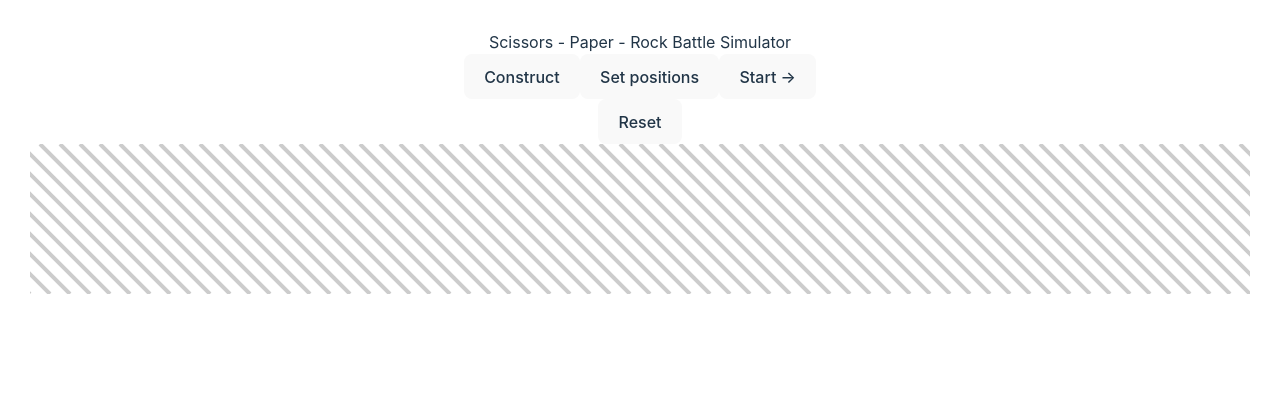
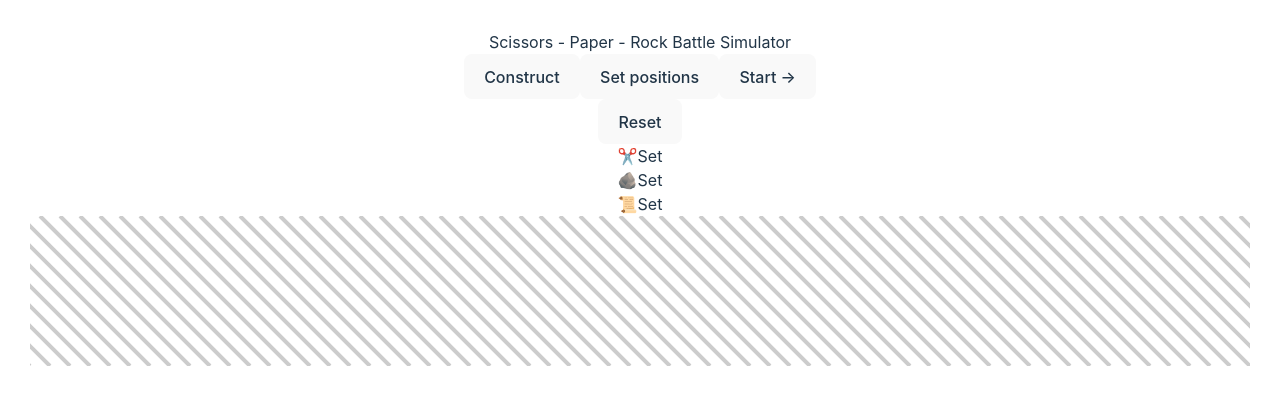
Before and after one commit to MrRomo/scissors-paper-rock, a React (Vite) app: page / in a window 1280 px wide. Shown: the top 404 px of the page. Built offline with nearby package versions, Linux system fonts and the light colour scheme.

Commit message:
faet: add set positions

```diff
--- a/src/components/molecules/Canva.tsx
+++ b/src/components/molecules/Canva.tsx
@@ -1,75 +1,88 @@
 /* eslint-disable react-hooks/exhaustive-deps */
 
-import { TableContext } from "@providers";
-import { useContext, useEffect, useRef } from "react";
+import { TableContext } from "@providers"
+import { useContext, useEffect, useRef } from "react"
 
 export const Canva = () => {
-    const canvasRef = useRef<HTMLCanvasElement>(null);
-    const { walls, startWall, endWall, stage } = useContext(TableContext)
+    const canvasRef = useRef<HTMLCanvasElement>(null)
+    const { walls, startWall, endWall, stage, setEmmitter, selectedAgent, emitters } = useContext(TableContext)
 
     // Función para ajustar el tamaño del canvas
     function redrawCanvas() {
-        const canvasContainer = document.getElementById('canvas-container');
+        const canvasContainer = document.getElementById('canvas-container')
         if (canvasContainer && canvasRef.current) {
-            const canvas = canvasRef.current as HTMLCanvasElement;
-            const ctx = canvas.getContext('2d') as CanvasRenderingContext2D;
-            canvas.width = canvasContainer.offsetWidth as number;
-            canvas.height = canvasContainer.offsetHeight;
-            drawPattern();
-            for (let i = 0; i < walls.length; i++) walls[i].drawLine(ctx);
+            const canvas = canvasRef.current as HTMLCanvasElement
+            const ctx = canvas.getContext('2d') as CanvasRenderingContext2D
+            canvas.width = canvasContainer.offsetWidth as number
+            canvas.height = canvasContainer.offsetHeight
+            drawPattern()
+            for (const wall of walls) wall.drawLine(ctx)
+            emitters.paper.draw(ctx)
+            emitters.scissors.draw(ctx)
+            emitters.rock.draw(ctx)
         }
     }
 
     // Llamar a la función al cargar la página y al redimensionar la ventana
-    window.onload = redrawCanvas;
-    window.addEventListener('resize', redrawCanvas);
+    window.onload = redrawCanvas
+    window.addEventListener('resize', redrawCanvas)
 
     useEffect(() => {
-        const canvas = canvasRef.current as HTMLCanvasElement;
+        const canvas = canvasRef.current as HTMLCanvasElement
         function start(evt: MouseEvent) {
-            startWall({ x: evt.offsetX, y: evt.offsetY });
+            startWall({ x: evt.offsetX, y: evt.offsetY })
         }
         canvas.addEventListener('mousedown', start)
         return () => canvas.removeEventListener('mousedown', start)
-    }, [stage, walls]);
+    }, [stage, walls])
 
     useEffect(() => {
-        const canvas = canvasRef.current as HTMLCanvasElement;
+        const canvas = canvasRef.current as HTMLCanvasElement
         function end(evt: MouseEvent) {
             if (evt.buttons !== 1) return
-            endWall({ x: evt.offsetX, y: evt.offsetY });
+            endWall({ x: evt.offsetX, y: evt.offsetY })
         }
         canvas.addEventListener('mouseup', end)
         return () => canvas.removeEventListener('mouseup', end)
-    }, [stage, walls]);
+    }, [stage, walls])
 
     useEffect(() => {
-        const canvas = canvasRef.current as HTMLCanvasElement;
+        const canvas = canvasRef.current as HTMLCanvasElement
         function end(evt: MouseEvent) {
             if (evt.buttons !== 1) return
-            endWall({ x: evt.offsetX, y: evt.offsetY });
+            endWall({ x: evt.offsetX, y: evt.offsetY })
         }
         canvas.addEventListener('mousemove', end)
         return () => canvas.removeEventListener('mousemove', end)
-    }, [stage, walls]);
+    }, [stage, walls])
+
+    useEffect(() => {
+        const canvas = canvasRef.current as HTMLCanvasElement
+        function setAgent(evt: MouseEvent) {
+            if (evt.buttons !== 1) return
+            setEmmitter(selectedAgent, { x: evt.offsetX, y: evt.offsetY })
+        }
+        canvas.addEventListener('mousedown', setAgent)
+        return () => canvas.removeEventListener('mousedown', setAgent)
+    })
 
     function drawPattern() {
         // Definir el patrón de líneas diagonales discontinuas
-        const canvas = canvasRef.current as HTMLCanvasElement;
-        const ctx = canvas.getContext('2d') as CanvasRenderingContext2D;
-        ctx.strokeStyle = 'rgba(0, 0, 0, 0.2)';
-        ctx.lineWidth = 4;
-        ctx.beginPath();
+        const canvas = canvasRef.current as HTMLCanvasElement
+        const ctx = canvas.getContext('2d') as CanvasRenderingContext2D
+        ctx.strokeStyle = 'rgba(0, 0, 0, 0.2)'
+        ctx.lineWidth = 4
+        ctx.beginPath()
         for (let i = -canvas.height; i < canvas.width; i += 20) {
-            ctx.moveTo(i, 0);
-            ctx.lineTo(i + canvas.height, canvas.height);
+            ctx.moveTo(i, 0)
+            ctx.lineTo(i + canvas.height, canvas.height)
         }
-        ctx.stroke();
+        ctx.stroke()
     }
 
     useEffect(() => {
-        redrawCanvas();
-    }, [walls])
+        redrawCanvas()
+    }, [walls, emitters])
 
-    return <canvas ref={canvasRef} />;
+    return <canvas ref={canvasRef} />
 }
--- a/src/components/organisms/Sidebar.tsx
+++ b/src/components/organisms/Sidebar.tsx
@@ -1,13 +1,41 @@
 import { Button } from "@atoms"
 import { TableContext } from "@providers"
 import { useContext } from "react"
+import { twMerge } from "tailwind-merge"
+import { agent } from "types"
 
 export const Sidebar = () => {
-  const { reset } = useContext(TableContext)
+  const { reset, emitters, selectedAgent, setSelectedAgent, stage } = useContext(TableContext)
+  const agentClass = `bg-slate-700 rounded-full flex items-center justify-center font-medium text-lg w-36 py-4 ${stage === 'set' && 'cursor-pointer'}`
+  const handleAgent = (agent: agent) => {
+    if (stage === 'set') setSelectedAgent(agent)
+  }
 
   return (
     <div className="w-full  h-[70vh] bg-slate-800 rounded-md py-4">
-      <Button classes="px-8" text="Reset" onClick={() => reset()} />
+      <Button classes="px-12" text="Reset" onClick={() => reset()} />
+      <div className="my-4">
+        <div className="flex flex-col items-center justify-center gap-2">
+          <div className={twMerge(agentClass, selectedAgent === 'scissors' ? 'bg-slate-900' : '')}
+            onClick={() => handleAgent('scissors')}
+          >
+            <span role="img" aria-label="scissors">✂️</span>
+            {emitters.scissors.coords.x > 0 && emitters.scissors.coords.y > 0 ? `${emitters.scissors.coords.x}, ${emitters.scissors.coords.y}` : 'Set'}
+          </div>
+          <div className={twMerge(agentClass, selectedAgent === 'rock' ? 'bg-slate-900' : '')}
+            onClick={() => handleAgent('rock')}
+          >
+            <span role="img" aria-label="rock">🪨</span>
+            {emitters.rock.coords.x > 0 && emitters.rock.coords.y > 0 ? `${emitters.rock.coords.x}, ${emitters.rock.coords.y}` : 'Set'}
+          </div>
+          <div className={twMerge(agentClass, selectedAgent === 'paper' ? 'bg-slate-900' : '')}
+            onClick={() => handleAgent('paper')}
+          >
+            <span role="img" aria-label="paper">📜</span>
+            {emitters.paper.coords.x > 0 && emitters.paper.coords.y > 0 ? `${emitters.paper.coords.x}, ${emitters.paper.coords.y}` : 'Set'}
+          </div>
+        </div>
+      </div>
     </div >
   )
 }
--- /dev/null
+++ b/src/lib/emit.ts
@@ -0,0 +1,20 @@
+import { agent, coord } from "types";
+
+export class Emmitter {
+    public icons = { scissors: '✂️', rock: '🪨', paper: '📜' }
+    constructor(public icon: agent, public coords: coord) { }
+    setCoord(coords: coord) {
+        this.coords = coords
+    }
+    draw(ctx: CanvasRenderingContext2D) {
+        //draw circle
+        ctx.beginPath();
+        ctx.strokeStyle = 'rgba(0, 0, 0, 0.2)';
+        ctx.lineWidth = 4;
+        ctx.arc(this.coords.x+15, this.coords.y-9, 30, 0, 2 * Math.PI);
+        ctx.stroke();
+        //draw icon
+        ctx.font = '24px serif';
+        ctx.fillText(this.icons[this.icon], this.coords.x, this.coords.y);
+    }
+}
--- a/src/lib/index.ts
+++ b/src/lib/index.ts
@@ -1,2 +1,3 @@
 export * from './algorimt';
 export * from './wall';
+export * from './emit';
--- a/src/providers/TableProvider.tsx
+++ b/src/providers/TableProvider.tsx
@@ -2,8 +2,8 @@
 /* eslint-disable react-hooks/exhaustive-deps */
 /* eslint-disable @typescript-eslint/no-unused-vars */
 import { createContext, useState } from "react"
-import { Wall } from "@lib"
-import { coord, stage } from "types"
+import { Emmitter, Wall } from "@lib"
+import { agent, agents, coord, stage } from "types"
 
 export const TableContext = createContext({
     walls: [] as Wall[],
@@ -11,11 +11,21 @@
     endWall: (_coord: coord) => { },
     stage: 'construct' as stage,
     setStage: (_stage: stage) => { },
-    reset: () => { }
+    reset: () => { },
+    emitters: {} as agents,
+    setEmmitter: (_agent: agent, _coords: coord) => { },
+    setSelectedAgent: (_agent: agent) => { },
+    selectedAgent: 'scissors' as agent
 })
 
 export const TableProvider = ({ children }: { children: React.ReactNode }) => {
     const [walls, setWalls] = useState<Wall[]>([])
+    const [selectedAgent, setSelectedAgent] = useState<agent>('scissors')
+    const [emitters, setEmitters] = useState<agents>({
+        scissors: new Emmitter('scissors', { x: -70, y: -70 }),
+        rock: new Emmitter('rock', { x: -70, y: -70 }),
+        paper: new Emmitter('paper', { x: -70, y: -70 })
+    })
     const [stage, setStage] = useState<stage>('construct')
 
     const startWall = ({ x, y }: coord) => {
@@ -34,13 +44,24 @@
         setWalls([...walls])
     }
 
+    const setEmmitter = (agent: agent, coord: coord) => {
+        if (stage !== 'set') return
+        emitters[agent].setCoord(coord)
+        setEmitters({ ...emitters })
+    }
+
     const reset = () => {
         setWalls([])
         setStage('construct')
     }
 
     return (
-        <TableContext.Provider value={{ walls, startWall, reset, endWall, stage, setStage }}>
+        <TableContext.Provider value={{
+            setSelectedAgent, selectedAgent,
+            emitters, setEmmitter,
+            walls, startWall, reset,
+            endWall, stage, setStage
+        }}>
             {children}
         </TableContext.Provider>
     )
```
Also changed, not shown: src/types.d.ts (+8 -0 lines).
